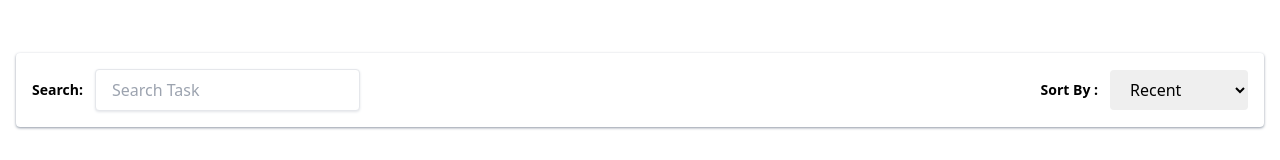
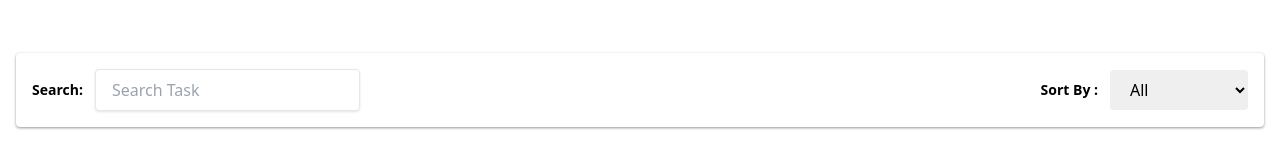
Before and after one commit to VikasMeshram2708/TaskManagementSystem, a Next.js app: page / in a window 1280 px wide. Shown: the part 195-355 px from the top of the page. Built offline with nearby package versions, Linux system fonts and the light colour scheme.

Commit message:
:rocket: fixed the sort by drop down search results.

```diff
--- a/components/TaskSearchBar.jsx
+++ b/components/TaskSearchBar.jsx
@@ -3,21 +3,38 @@
 import useDebounce from "@/helpers/useDebounce";
 import { useEffect, useState } from "react";
 
-export default function TaskSearchBar({ tasks }) {
+export default function TaskSearchBar({ tasks = [] }) {
   const [searchQuery, setSearchQuery] = useState("");
   const debouncedValue = useDebounce(searchQuery, 500);
   const [filteredTasks, setFilteredTasks] = useState([]);
+  const [selectValue, setSelectValue] = useState("");
 
+  // Effect for handling filtering by status
+  useEffect(() => {
+    if (!selectValue) return;
+
+    const filterByStatus = () => {
+      const filtered = tasks.filter((item) =>
+        item.status.toLowerCase().includes(selectValue.toLowerCase())
+      );
+      setFilteredTasks(filtered);
+    };
+
+    filterByStatus();
+  }, [selectValue, tasks]);
+
+  // Effect for handling search query filtering
   useEffect(() => {
     if (!debouncedValue.trim()) return;
-    const filterOut = () => {
+
+    const filterByQuery = () => {
       const filtered = tasks.filter((item) =>
         item.title.toLowerCase().includes(debouncedValue.toLowerCase())
       );
       setFilteredTasks(filtered);
-      console.log("fi", filtered);
     };
-    filterOut();
+
+    filterByQuery();
   }, [debouncedValue, tasks]);
 
   return (
@@ -35,17 +52,21 @@ export default function TaskSearchBar({ tasks }) {
         </div>
         <div className="flex items-center gap-3">
           <h2 className="text-sm font-semibold">Sort By :</h2>
-          <select className="px-4 py-2 rounded">
-            <option value="recent">Recent</option>
+          <select
+            value={selectValue}
+            onChange={(e) => setSelectValue(e.target.value)}
+            className="px-4 py-2 rounded"
+          >
+            <option value="">All</option>
             <option value="todo">Todo</option>
             <option value="in-progress">In Progress</option>
             <option value="done">Done</option>
           </select>
         </div>
       </section>
+
       <section className="mt-4">
-        {searchQuery ? (
-          filteredTasks && filteredTasks.length > 0 ? (
+        {(debouncedValue || selectValue) && filteredTasks.length > 0 ? (
           <ul className="list-disc pl-5">
             {filteredTasks.map((task) => (
               <li key={task.id} className="py-2">
@@ -54,14 +75,11 @@ export default function TaskSearchBar({ tasks }) {
               </li>
             ))}
           </ul>
-          ) : (
+        ) : (debouncedValue || selectValue) && filteredTasks.length === 0 ? (
           <p className="text-gray-500">
             No tasks found. Try adjusting your search criteria.
           </p>
-          )
-        ) : (
-          ""
-        )}
+        ) : null}
       </section>
     </>
   );
```
Lines whose indentation alone changed are shown as unchanged.
